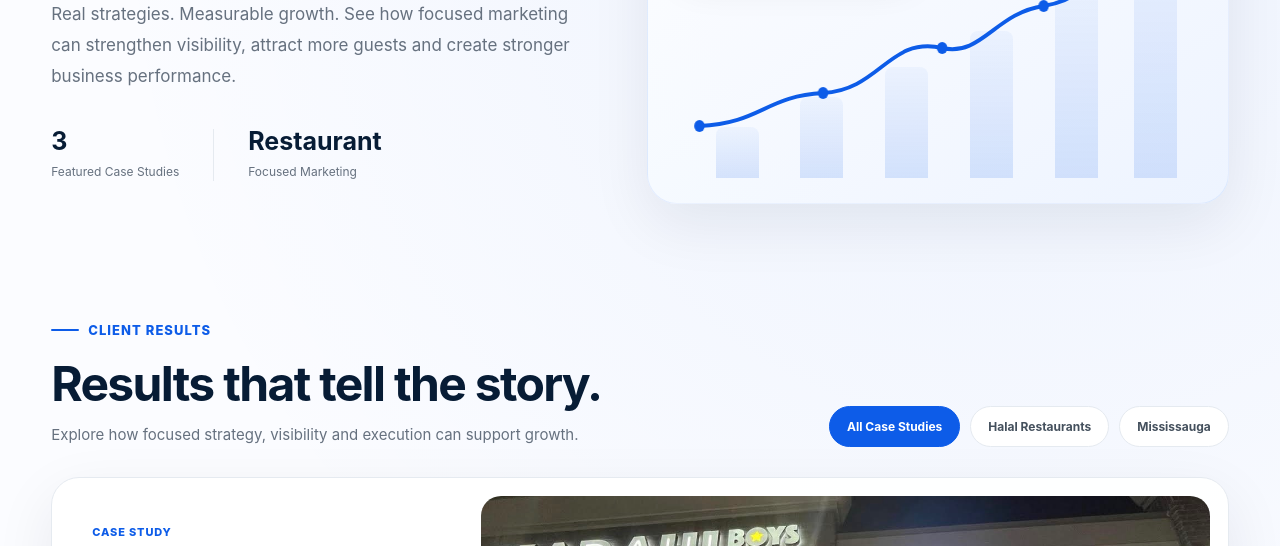
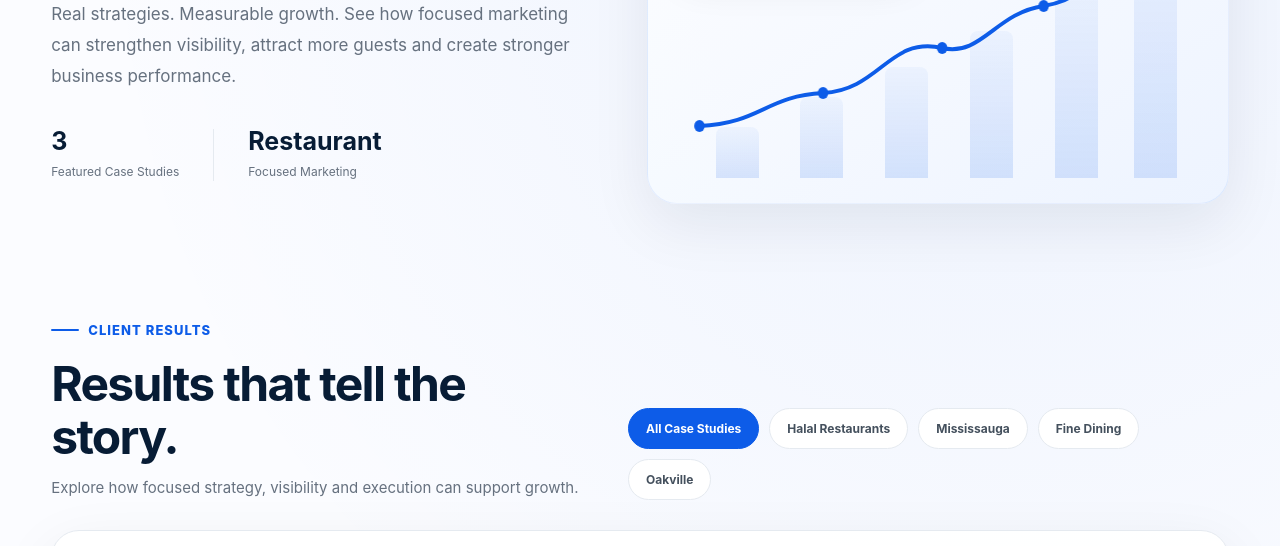
Before and after one commit to Yatinnnnn/REVORA, a plain HTML site: page case-studies.html in a window 1280 px wide. Shown: the part 406-952 px from the top of the page. Drawn offline with Linux system fonts and the light colour scheme.

Commit message:
Update case-studies.html

```diff
--- a/case-studies.html
+++ b/case-studies.html
@@ -220,6 +220,19 @@
           <button class="filter-button active" data-filter="all">All Case Studies</button>
           <button class="filter-button" data-filter="halal">Halal Restaurants</button>
           <button class="filter-button" data-filter="mississauga">Mississauga</button>
+          <button
+  class="filter-button"
+  data-filter="fine-dining"
+>
+  Fine Dining
+</button>
+
+<button
+  class="filter-button"
+  data-filter="oakville"
+>
+  Oakville
+</button>
         </div>
       </div>
 
```
